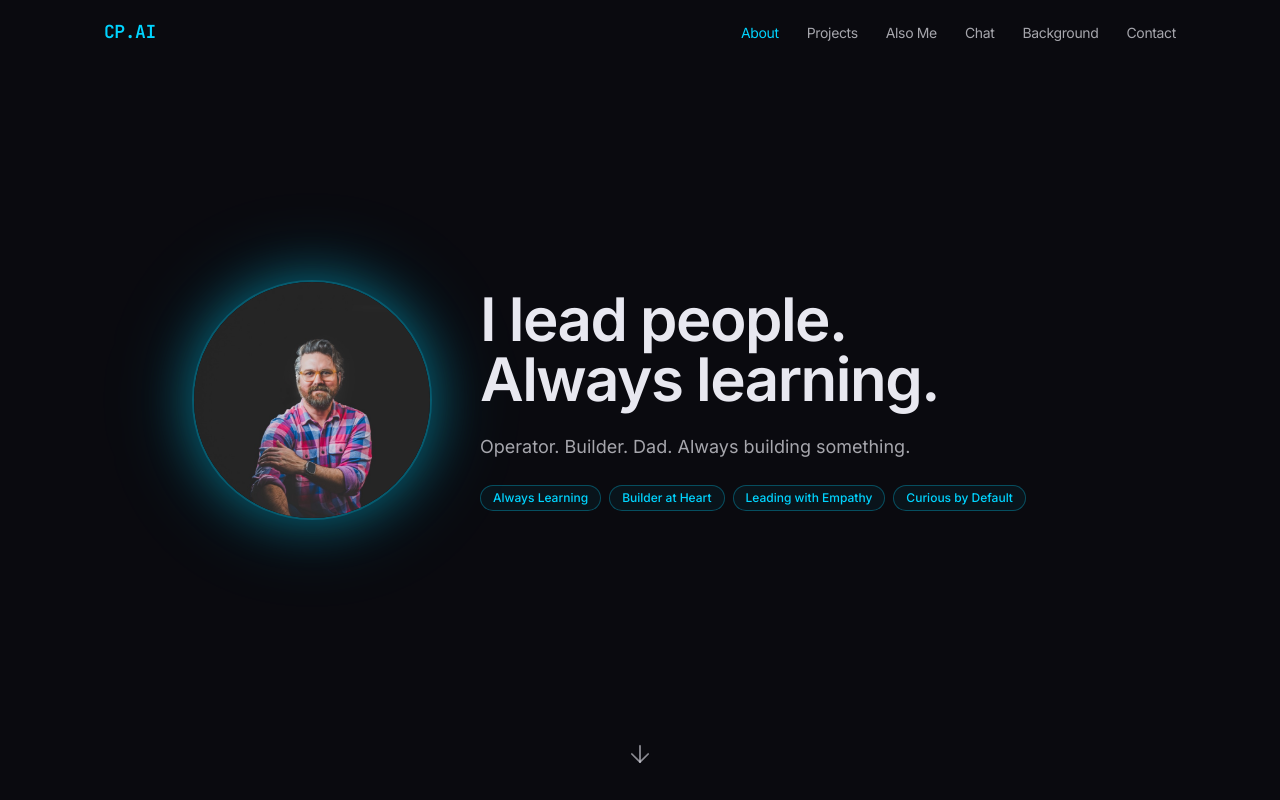
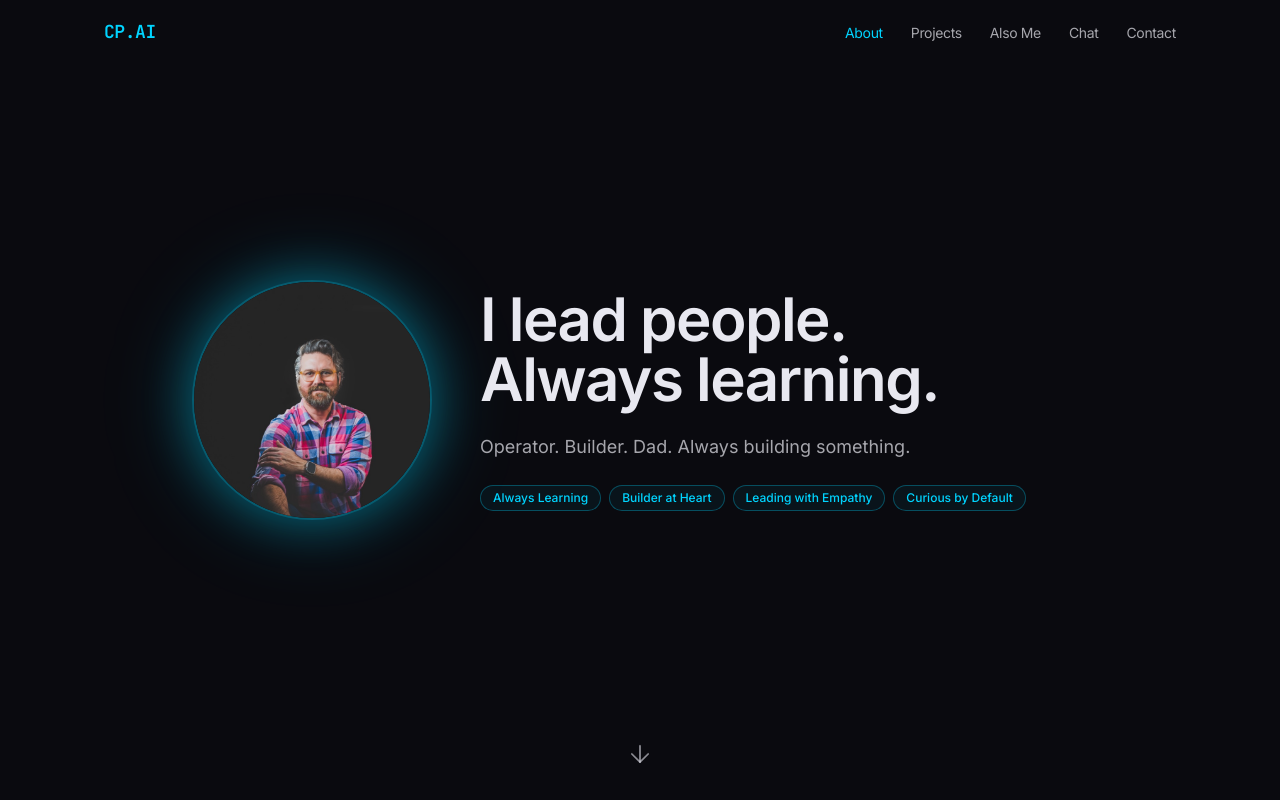
Before and after one commit to powellness1985/chrispowell.ai, a React (Vite) app: page / in a window 1280 px wide. Shown: the top 800 px of the page. Built offline with nearby package versions, Linux system fonts and the light colour scheme.

Commit message:
Remove resume/background link from navigation

```diff
--- a/src/components/Navigation.jsx
+++ b/src/components/Navigation.jsx
@@ -8,7 +8,6 @@ const LINKS = [
   { label: 'Projects', href: '#projects', section: 'projects' },
   { label: 'Also Me', href: '#also-me', section: 'also-me' },
   { label: 'Chat', href: '#chat', section: 'chat' },
-  { label: 'Background', href: RESUME_URL, external: true },
   { label: 'Contact', href: '#contact', section: 'contact' },
 ];
 
```
